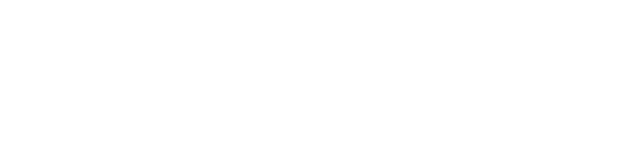
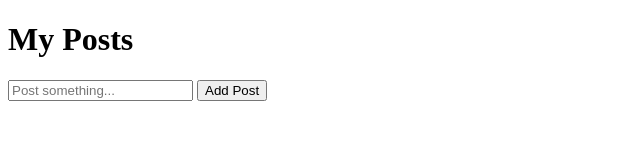
Before and after one commit to AssumedHydra/crud-app, a plain HTML site: page crud-app/index.html in a window 1280 px wide. Shown: the whole page, without its empty margins (0-640 px from the left). Drawn offline with Linux system fonts and the light colour scheme.

Commit message:
Finished up Frontend

```diff
--- a/crud-app/index.html
+++ b/crud-app/index.html
@@ -6,3 +6,15 @@
         <title>CRUD POSTS</title>
         <link rel = "stylesheet" href = "style.css">
     </head>
+    <body>
+        <div class = "container">
+            <h1>My Posts</h1>
+            <form id = "post-form">
+                <input type = "text" id = "postInput" placeholder = "Post something..." required/>
+                <button type = "submit">Add Post</button>
+            </form>
+            <ul id = "postList"></ul>
+        </div>
+        <script src = "app.js"></script>
+    </body>
+</html>
```
